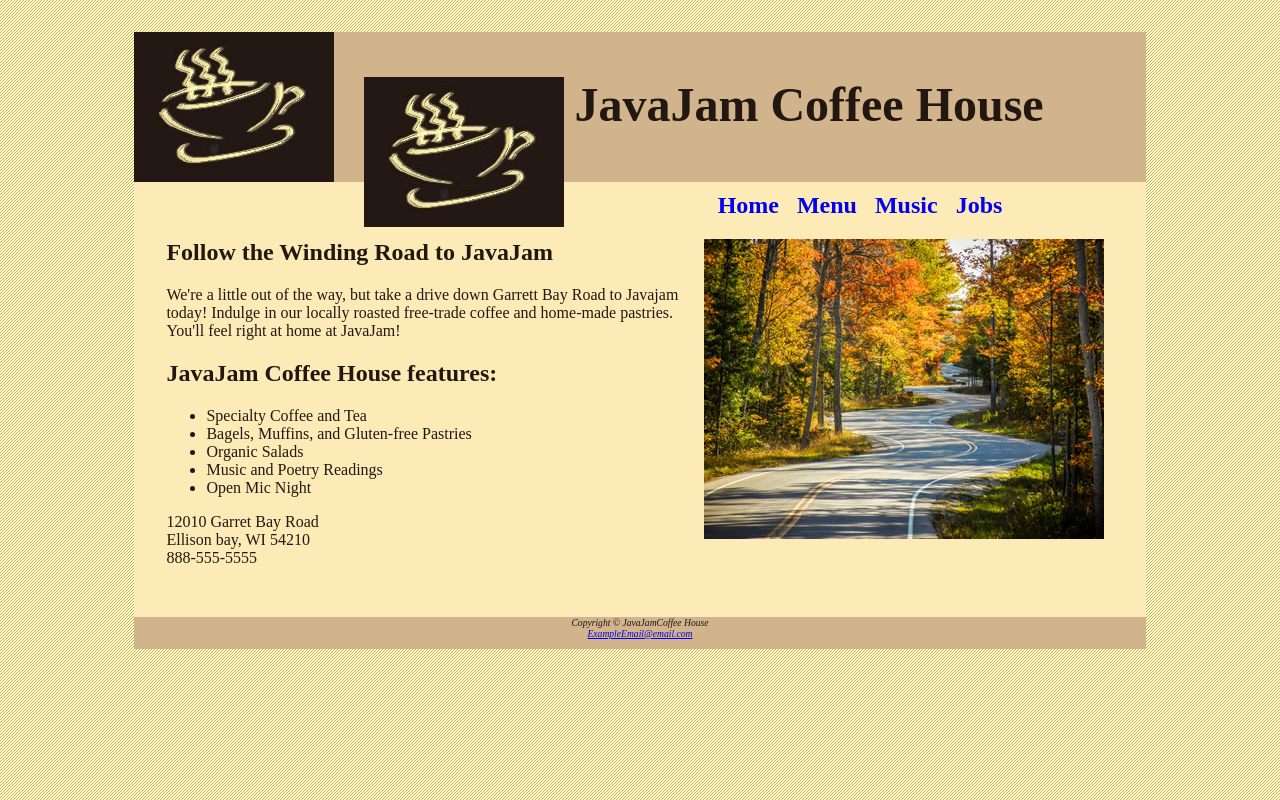
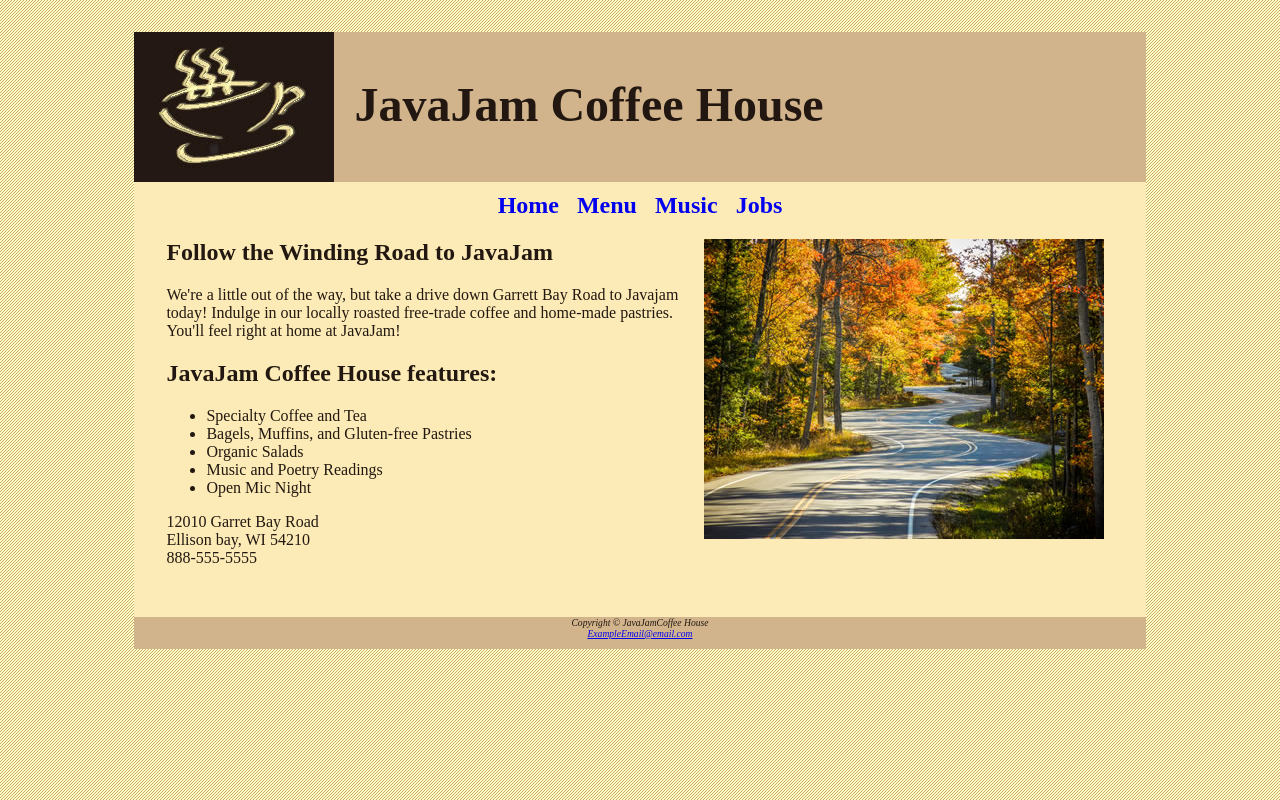
Before and after one commit to L1NE-re/JavaJam, a plain HTML site: page index.html in a window 1280 px wide. Drawn offline with Linux system fonts and the light colour scheme.

Commit message:
removed extra image tah

```diff
--- a/JavaJam.css
+++ b/JavaJam.css
@@ -2,7 +2,7 @@ body {color: #221811;
 background-image: url(background.gif);}
 header {background-color: #D2B48C;
 height: 150px;
-background-image: url(https://l1ne-re.github.io/JavaJam/javajamlogo.jpg);
+background-image: url(javajamlogo.jpg);
 background-repeat: no-repeat;}
 h1 {padding-top: 45px;
 padding-left: 220px;
--- a/index.html
+++ b/index.html
@@ -16,7 +16,7 @@
 <body>
     <div id="wrapper">
     <header>
-        <h1><img src="javajamlogo.jpg" align="left" alt="java jam">JavaJam Coffee House</h1>
+        <h1>JavaJam Coffee House</h1>
 
     </header>
         <nav>
```
Also changed, not shown: jobs.html (+1 -1 lines), menu.html (+1 -1 lines), music.html (+1 -1 lines).
